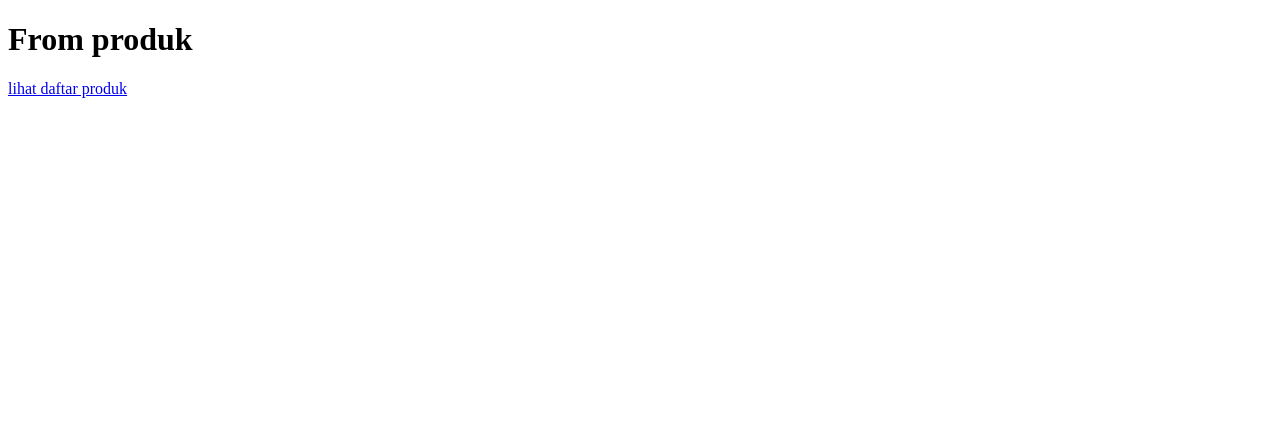
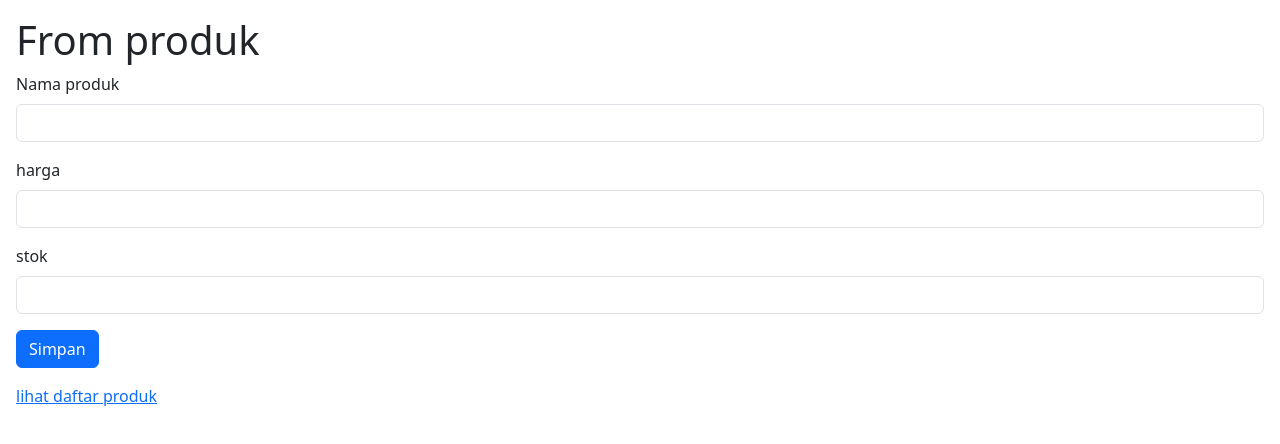
Before and after one commit to abdulrojak12345678/Produk-, a plain HTML site: page form-produk.html in a window 1280 px wide. Drawn offline with nearby package versions, Linux system fonts and the light colour scheme.

Commit message:
menambah form produk

```diff
--- a/form-produk.html
+++ b/form-produk.html
@@ -5,10 +5,32 @@
   <meta charset="UTF-8">
   <meta name="viewport" content="width=device-width, initial-scale=1">
   <title>Form produk</title>
+  <link href="https://cdn.jsdelivr.net/npm/bootstrap@5.3.2/dist/css/bootstrap.min.css" rel="stylesheet" integrity="sha384-T3c6CoIi6uLrA9TneNEoa7RxnatzjcDSCmG1MXxSR1GAsXEV/Dwwykc2MPK8M2HN" crossorigin="anonymous">
+  <script src="https://cdn.jsdelivr.net/npm/bootstrap@5.3.2/dist/js/bootstrap.bundle.min.js" integrity="sha384-C6RzsynM9kWDrMNeT87bh95OGNyZPhcTNXj1NW7RuBCsyN/o0jlpcV8Qyq46cDfL" crossorigin="anonymous"></script>
+
+  <script src="https://code.jquery.com/jquery-3.7.1.min.js" integrity="sha256-/JqT3SQfawRcv/BIHPThkBvs0OEvtFFmqPF/lYI/Cxo=" crossorigin="anonymous"></script>
+
 </head>
 
-<body>
+
+<body class="m-3">
 <h1>From produk</h1>
+
+  <form class="mb-3">
+    <div class="mb-3">
+      <label class="form-label">Nama produk</label>
+      <input type="text" class="form-control" id="input-produk">
+    </div>
+    <div class="mb-3">
+      <label class="form-label">harga</label>
+      <input type="text" class="form-control" id="input-harga">
+    </div>
+    <div class="mb-3">
+      <label class="form-label">stok</label>
+      <input type="text" class="form-control" id="input-stok">
+    </div>
+    <button type="submit" class="btn btn-primary" id="tombol-tambah">Simpan</button>
+  </form>
 
 <a href="index.html">lihat daftar produk</a>
 </body>
```
Also changed, not shown: index.html (+1 -1 lines).
